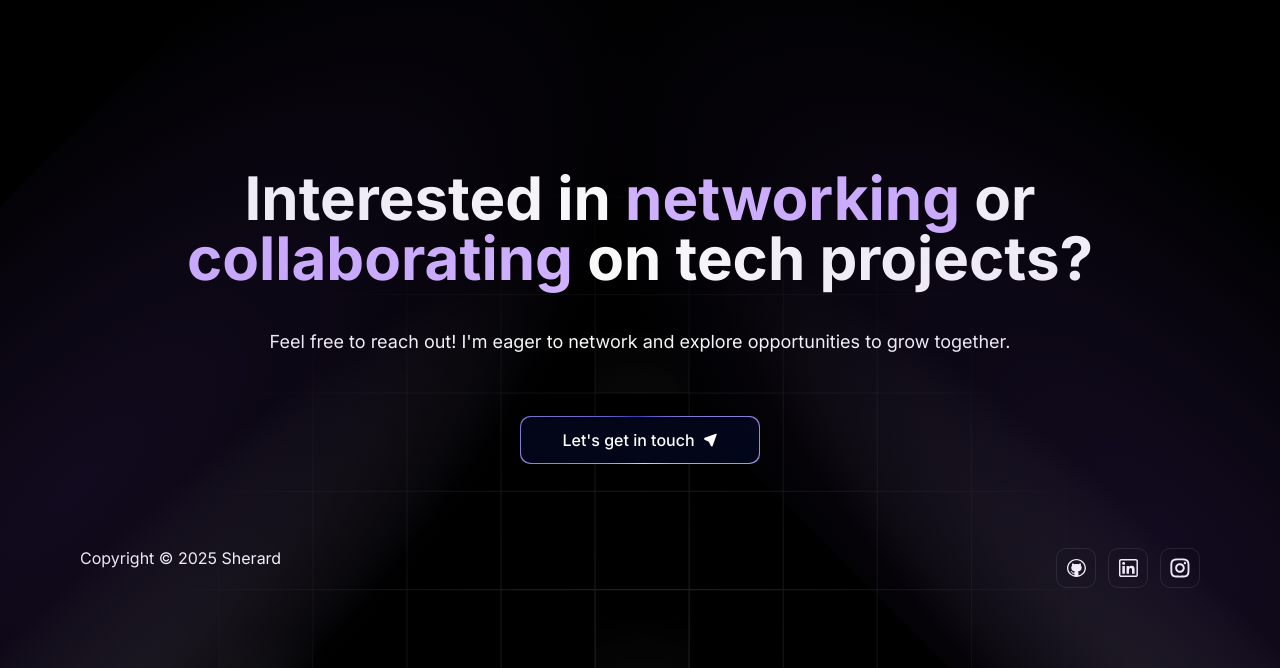
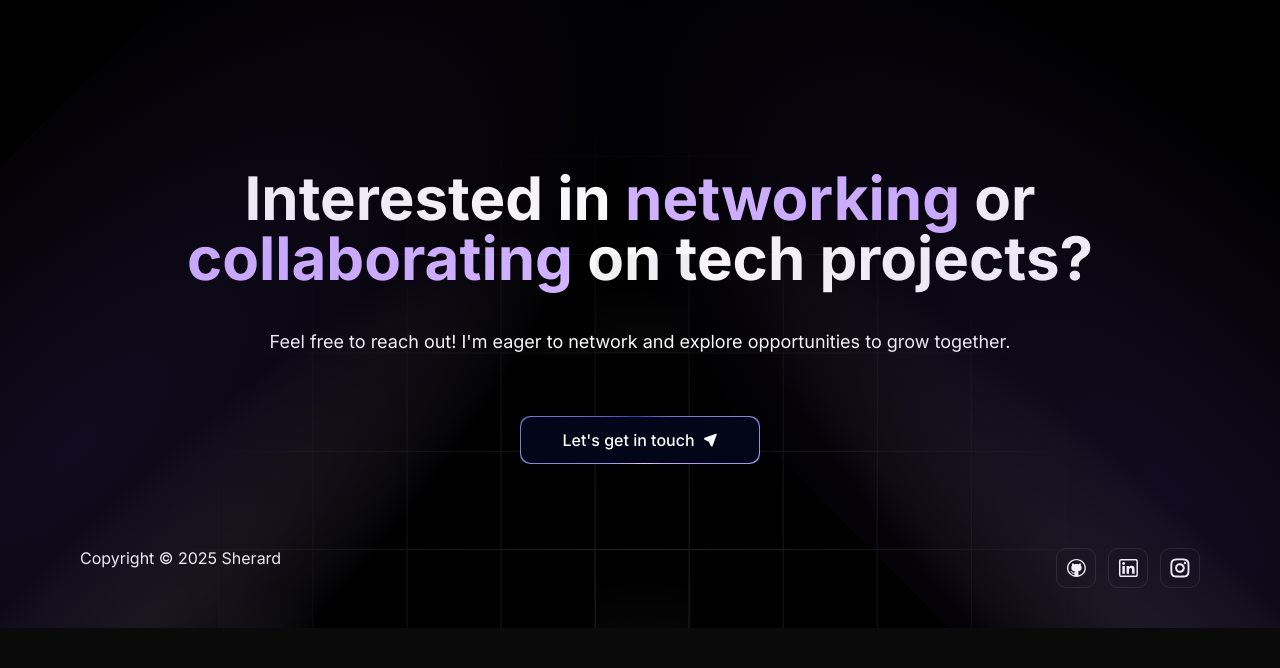
Before and after one commit to sherard-dalaguit/stephen_portfolio, a Next.js app: page / in a window 1280 px wide. Shown: the part 4076-4744 px from the top of the page. After the commit the page ends 4704 px from the top, so only its background shows below. Built offline with nearby package versions, Linux system fonts and the light colour scheme.

Commit message:
updated footer css

```diff
--- a/components/Footer.tsx
+++ b/components/Footer.tsx
@@ -6,7 +6,7 @@ import {socialMedia} from "@/data";
 
 const Footer = () => {
 	return (
-		<footer className="w-full py-20 px-20 relative" id="contact">
+		<footer className="w-full pt-20 pb-10 px-20 relative" id="contact">
 			<div className="h-48 mb-0 overflow-hidden">
 				<SpotlightReverse/>
 			</div>
@@ -33,7 +33,7 @@ const Footer = () => {
 				</a>
 			</div>
 
-			<div className="flex mt-16 md:flex-row flex-col justify-between items-center">
+			<div className="flex mt-16 md:flex-row flex-col max-w-screen-xl mx-auto justify-between items-center">
 				<p className="md:text-base text-sm md:font-normal font-light">Copyright © 2025 Sherard</p>
 
 				<div className="flex items-center justify-center md:gap-3 gap-6 sm:mt-5 xs:mt-5">
```
